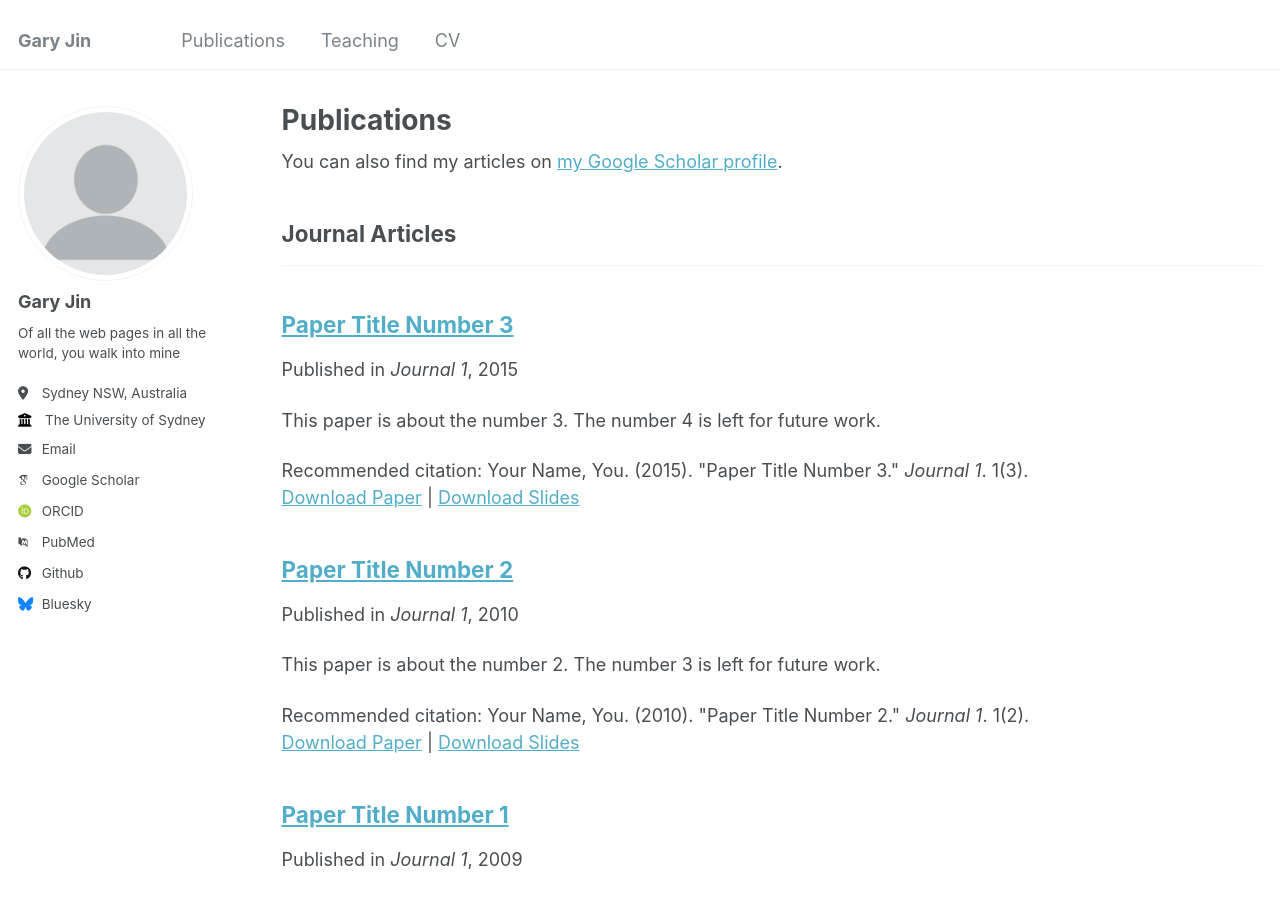
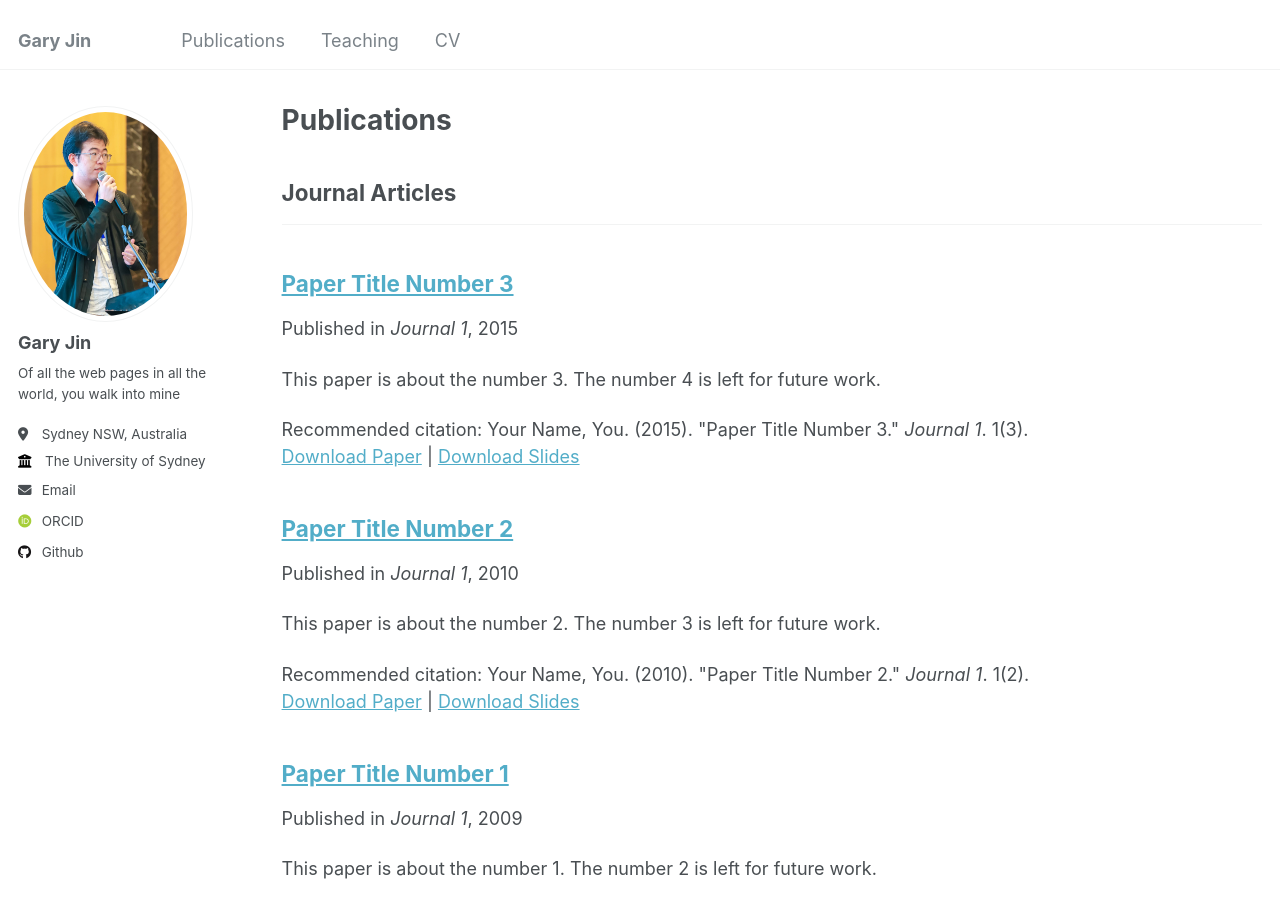
Before and after one commit to TheAttackingEyebrows/theattackingeyebrows.github.io, a Jekyll site: the page built from _pages/publications.html, in a window 1280 px wide and 900 px high. Built offline with Jekyll 4.4.1, drawn with Linux system fonts in a browser that asks for light colours; some web fonts are replaced; a file with an impossible date is left out; part of the change alters nothing that is shown.

Commit message:
Update _config.yml

```diff
--- a/_config.yml
+++ b/_config.yml
@@ -21,7 +21,7 @@ repository               : "TheAttackingEyebrows/theattackingeyebrows.github.io"
 #               Additional customization can be done by editing /_includes/author-profile.html
 author:
   # Biographic information
-  avatar           : "profile.png"
+  avatar           : "profile.jpg"
   name             : "Gary Jin"
   pronouns         : # example: "she/her"
   bio              : "Of all the web pages in all the world, you walk into mine"
@@ -32,23 +32,23 @@ author:
 
   # Academic websites
   arxiv            : # URL - Update with the correct link to your profile
-  googlescholar    : "https://scholar.google.com/citations?user=PS_CX0AAAAAJ"
+  googlescholar    : # URL - Update with the correct link to your profile
   impactstory      : # URL
   orcid            : "http://orcid.org/0000-0002-5073-6257"
   semantic         : # URL
-  pubmed           : "https://www.ncbi.nlm.nih.gov/pubmed/?term=john+snow"
+  pubmed           : # URL - Update with the correct link to your profile
   researchgate     : # URL
 
   # Repositories and software development
   bitbucket        : # Username - Update with your username on the site
   codepen          : # Username
   dribbble         : # Username
-  github           : "academicpages"
+  github           : "TheAttackingEyebrows"
   kaggle           : # Username
   stackoverflow    : # User number or user number and name (i.e., use "1" or "1/jeff-atwood")
 
   # Social media
-  bluesky          : "bsky.app" # Replace this with you Bluesky username
+  bluesky          : # Username
   facebook         : # Username
   flickr           : # Username
   foursquare       : # Username
@@ -75,8 +75,6 @@ author:
 
 # Publication Category - The following the list of publication categories and their headings
 publication_category:
-  books:
-    title: 'Books'
   manuscripts:
     title: 'Journal Articles'
   conferences:
```
